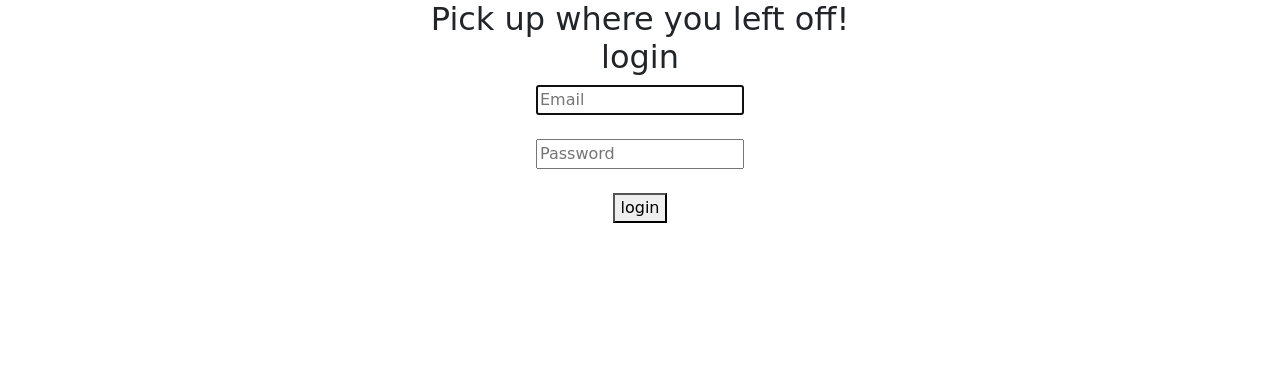
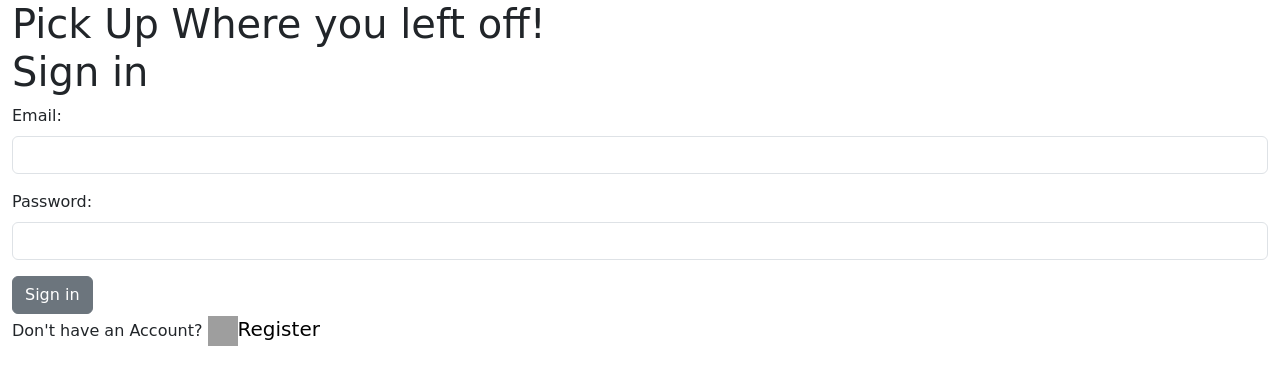
Before and after one commit to angelic-coder19/The_Accountable_Journal, a Flask app: page /login in a window 1280 px wide; the page is wider, and only the part inside the window is pictured. Shown: the part 110-495 px from the top of that part. Run offline with Flask 3, Linux system fonts and the light colour scheme; data comes from the database, SQL or seed files in the repository; data that the repository does not hold is empty; some libraries are stand-ins or nearby versions; some web fonts are replaced; grey boxes are pictures that could not be loaded.

Commit message:
Refine UI and Navigation - Cleaner UI using bootstrap classes - Improve navigation using hyperlink to registration page

```diff
--- a/templates/login.html
+++ b/templates/login.html
@@ -5,12 +5,20 @@
 {% endblock %}
 
 {% block main %}
-<div class="row text-center">
-    <h2>Pick up where you left off!<br>login</h2>
+<div class="row">
+    <h1>Pick Up Where you left off!<br>Sign in</h1>
     <form action="/login" method="POST">
-        <input name="email" autofocus type="email" required placeholder="Email"><br><br>
-        <input name="password" type="password" required placeholder="Password"><br><br>
-        <button type="submit">login</button> <p>{{ error }}</p>
+        <div class="mb-3">
+            <label for="email" class="form-label" >Email:</label>
+            <input type="email" id="email" class="form-control"  required name="email">
+        </div>
+        <div class="mb-3">
+            <label for="password" class="form-label">Password:</label>
+            <input type="password" class="form-control" id="password" required class="form-control" name="password">
+        </div>
+        <button type="submit" class="btn btn-secondary loginSignupBtn">Sign in</button><br>
+        Don't have an Account?
+        <a href="/" class="loginButton"><img class="icon" src="/static/icons/register_icon.svg"/>Register</a>
     </form>
 </div>
 
```
